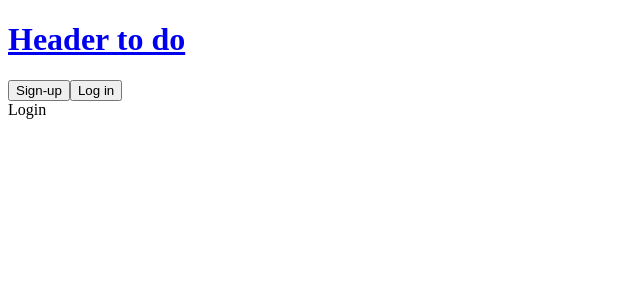
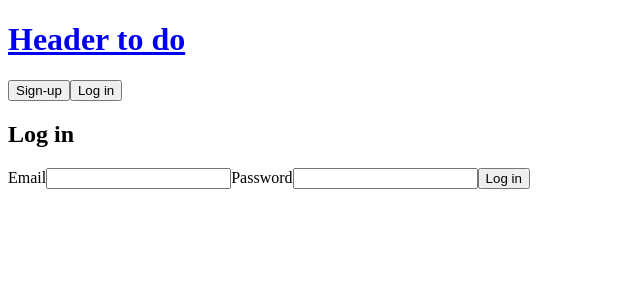
Before and after one commit to jersonmorrow/badge-generator-front-end, a React (Create React App) app: page /login in a window 1280 px wide. Shown: the top 300 px of the page, without its empty margins (0-640 px from the left). Built offline with nearby package versions, Linux system fonts and the light colour scheme; no server answers; the HTML template or start-up script is replaced by a standard one.

Commit message:
[Add] log-in form

```diff
--- a/src/features/auth/login/index.jsx
+++ b/src/features/auth/login/index.jsx
@@ -1,9 +1,69 @@
-import React from 'react'
+import React, { useContext } from 'react';
+import { useHistory } from 'react-router-dom';
+import UserContext from '../../context/userContext';
+import { useForm } from 'react-hook-form';
+import Axios from 'axios';
 
 function Login() {
-    return (
-        <div>Login</div>
-    )
+  const { register, handleSubmit, errors, formState } = useForm({
+    mode: 'onBlur',
+  });
+
+  const { setUserData } = useContext(UserContext);
+  const history = useHistory();
+
+  const onSubmit = async (data, e) => {
+    try {
+      e.preventDefault();
+      const { email, password } = data;
+      const loginResponse = await Axios.post(
+        'http://localhost:5000/users/login',
+        {
+          email,
+          password,
+        }
+      );
+      setUserData({
+        token: loginResponse.data.token,
+        user: loginResponse.data.user,
+      });
+      localStorage.setItem('auth-token', loginResponse.data.token);
+      history.push('/');
+    } catch (error) {
+      console.log(error);
+    }
+  };
+
+  return (
+    <div>
+      <h2>Log in</h2>
+      <form onSubmit={handleSubmit(onSubmit)}>
+        <label htmlFor="login-email">Email</label>
+        <input
+          type="email"
+          name="email"
+          id="login-email"
+          autoComplete="email"
+          ref={register({
+            required: true,
+          })}
+        />
+
+        <label htmlFor="login-password">Password</label>
+        <input
+          type="password"
+          name="password"
+          id="login-password"
+          autoComplete="password"
+          ref={register({
+            required: true,
+          })}
+        />
+
+        <input type="submit" value="Log in" />
+      </form>
+    </div>
+  );
 }
 
-export default Login
+export default Login;
```
Also changed, not shown: 2 other files (tests, documents, lock files or other folders).
